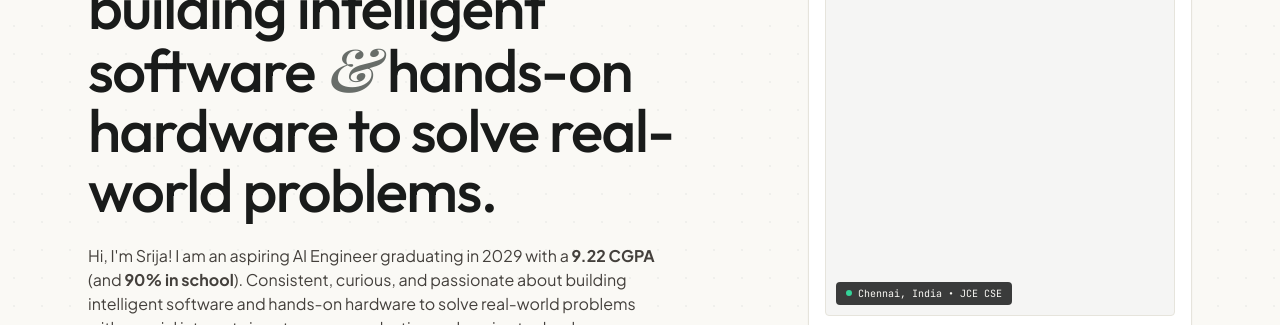
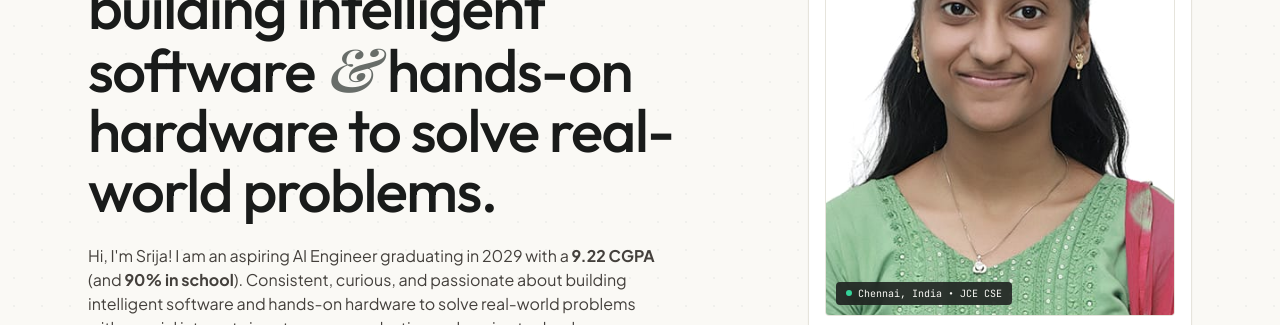
Before and after one commit to Srijakarthikeyan/Srijakarthikeyan.github.io, a plain HTML site: page index.html in a window 1280 px wide. Shown: the part 324-649 px from the top of the page. Drawn offline with nearby package versions, Linux system fonts and the light colour scheme; a web font is replaced by a local one.

Commit message:
Fix profile photo src to profile.jpeg.jpeg

```diff
--- a/index.html
+++ b/index.html
@@ -157,7 +157,7 @@
           <div class="relative mt-3 rounded overflow-hidden aspect-[4/5] bg-stone-100 border border-stoneBorder">
             <img
               id="profilePhoto"
-              src="profile.jpeg"
+              src="profile.jpeg.jpeg"
               alt="Srija Karthikeyan"
               onerror="if (!this.tried1) { this.tried1=true; this.src='IMAGE.jpeg'; } else if (!this.tried2) { this.tried2=true; this.src='profile.jpg.jpeg'; } else if (!this.tried3) { this.tried3=true; this.src='profile.jpg'; }"
               class="w-full h-full object-cover object-top filter contrast-[1.02] transition-transform duration-500 group-hover:scale-105"
```
